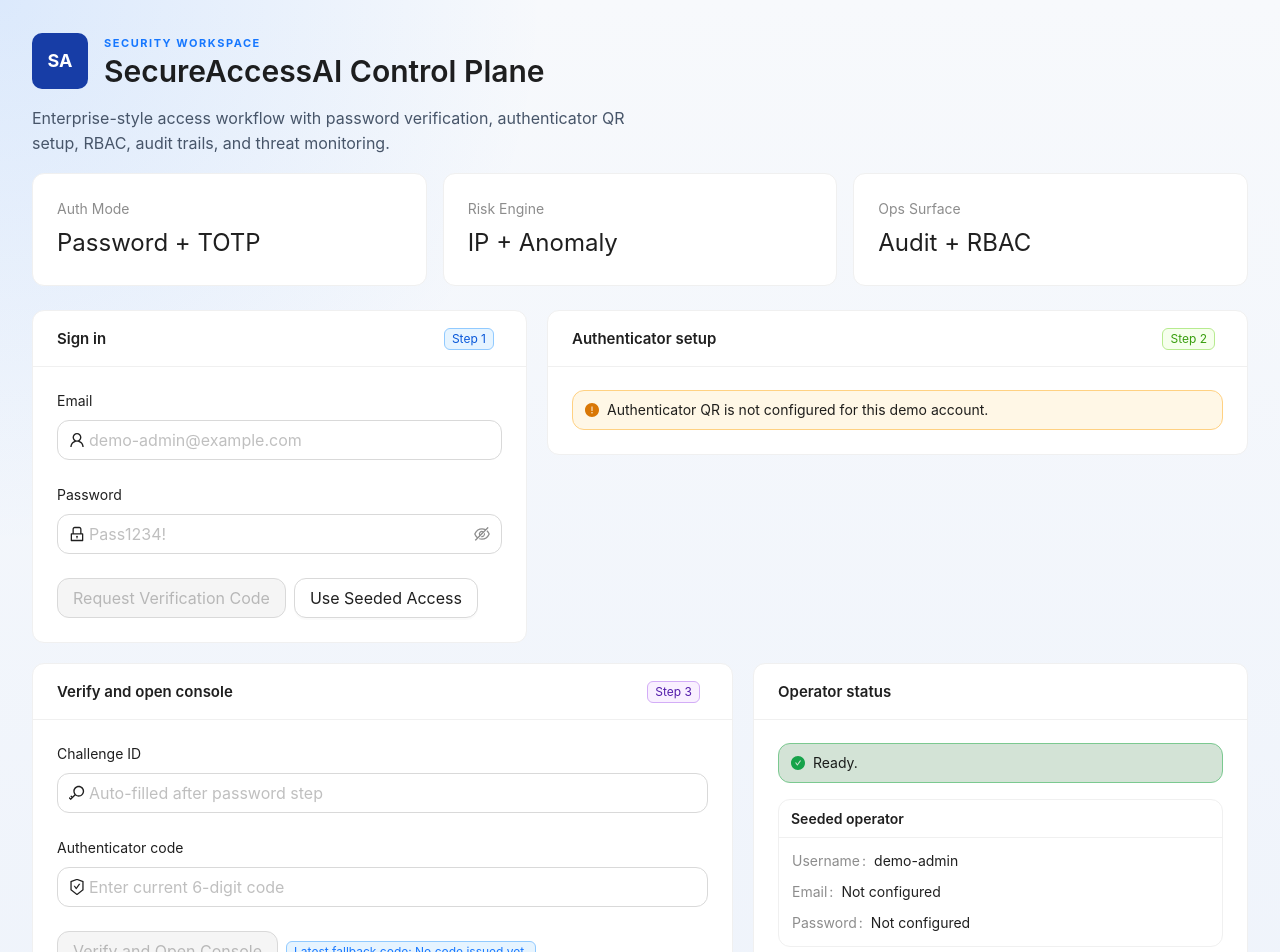
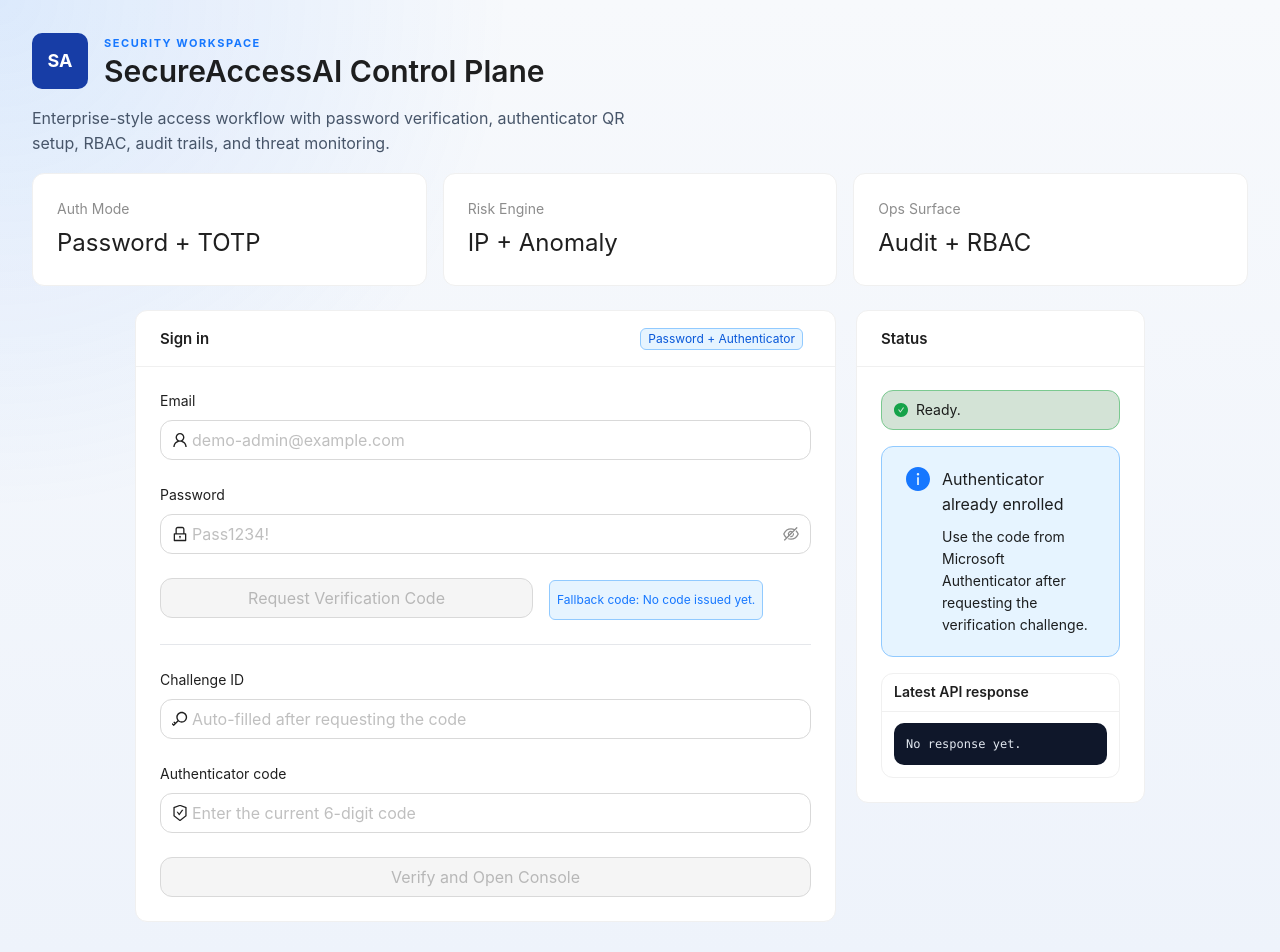
Before and after one commit to julianlu26/SecureAccessAI, a React app in the folder frontend/: page / in a window 1280 px wide. Shown: the top 952 px of the page. Built offline with nearby package versions, Linux system fonts and the light colour scheme; the HTML template or start-up script is replaced by a standard one.

Commit message:
refactor(ui): simplify login flow

```diff
--- a/frontend/src/App.jsx
+++ b/frontend/src/App.jsx
@@ -162,10 +162,7 @@ function LoginPage({
   response,
   requestLoginCode,
   handleVerifyCode,
-  fillSeededAccess,
 }) {
-  const totpSetupConfigured = Boolean(bootstrap.demoTotpEnabled && bootstrap.demoTotpQrDataUrl);
-
   return (
     <div className="console-login-page">
       <div className="console-login-shell">
@@ -199,10 +196,12 @@ function LoginPage({
           </Row>
         </div>
 
-        <Row gutter={[20, 20]} align="stretch">
-          <Col xs={24} lg={10}>
-            <Card title="Sign in" extra={<Tag color="blue">Step 1</Tag>}>
+        <Row justify="center" gutter={[20, 20]}>
+          <Col xs={24} lg={16} xl={14}>
+            <Card title="Sign in" extra={<Tag color="blue">Password + Authenticator</Tag>}>
               <Form layout="vertical" onFinish={() => requestLoginCode()}>
+                <Row gutter={[16, 0]}>
+                  <Col xs={24}>
                     <Form.Item label="Email">
                       <Input
                         size="large"
@@ -212,6 +211,8 @@ function LoginPage({
                         placeholder="demo-admin@example.com"
                       />
                     </Form.Item>
+                  </Col>
+                  <Col xs={24}>
                     <Form.Item label="Password">
                       <Input.Password
                         size="large"
@@ -221,84 +222,64 @@ function LoginPage({
                         placeholder="Pass1234!"
                       />
                     </Form.Item>
-                <Space wrap>
-                  <Button type="primary" size="large" htmlType="submit" disabled={!loginForm.email || !loginForm.password}>
+                  </Col>
+                  <Col xs={24} md={14}>
+                    <Button type="primary" size="large" htmlType="submit" disabled={!loginForm.email || !loginForm.password} block>
                       Request Verification Code
                     </Button>
-                  <Button size="large" onClick={fillSeededAccess}>Use Seeded Access</Button>
-                </Space>
+                  </Col>
+                  <Col xs={24} md={10}>
+                    <Tag color="processing" className="login-inline-tag">Fallback code: {latestCode}</Tag>
+                  </Col>
+                </Row>
               </Form>
-            </Card>
-          </Col>
 
-          <Col xs={24} lg={14}>
-            <Card title="Authenticator setup" extra={<Tag color="green">Step 2</Tag>}>
-              {totpSetupConfigured ? (
-                <div className="auth-qr-grid">
-                  <div className="auth-qr-tile">
-                    <img src={bootstrap.demoTotpQrDataUrl} alt="Authenticator QR code" />
-                  </div>
-                  <div>
-                    <Paragraph className="console-muted">
-                      Scan this once with Microsoft Authenticator or Google Authenticator. Then enter the current 6-digit code after requesting a login challenge.
-                    </Paragraph>
-                    <Descriptions size="small" column={1} bordered>
-                      <Descriptions.Item label="Issuer">{bootstrap.demoTotpIssuer || 'SecureAccessAI'}</Descriptions.Item>
-                      <Descriptions.Item label="Account">{bootstrap.demoTotpAccount || bootstrap.demoAdminEmail || 'demo-admin@example.com'}</Descriptions.Item>
-                      <Descriptions.Item label="Manual secret">
-                        <span className="mono-inline">{bootstrap.demoTotpSecret || 'Not configured'}</span>
-                      </Descriptions.Item>
-                    </Descriptions>
-                  </div>
-                </div>
-              ) : (
-                <Alert type="warning" showIcon message="Authenticator QR is not configured for this demo account." />
-              )}
-            </Card>
-          </Col>
+              <div className="login-divider" />
 
-          <Col xs={24} lg={14}>
-            <Card title="Verify and open console" extra={<Tag color="purple">Step 3</Tag>}>
               <Form layout="vertical" onFinish={handleVerifyCode}>
+                <Row gutter={[16, 0]}>
+                  <Col xs={24}>
                     <Form.Item label="Challenge ID">
                       <Input
                         size="large"
                         prefix={<KeyOutlined />}
                         value={verifyForm.challenge_id}
                         onChange={(event) => setVerifyForm((prev) => ({ ...prev, challenge_id: event.target.value }))}
-                    placeholder="Auto-filled after password step"
+                        placeholder="Auto-filled after requesting the code"
                       />
                     </Form.Item>
+                  </Col>
+                  <Col xs={24}>
                     <Form.Item label="Authenticator code">
                       <Input
                         size="large"
                         prefix={<SafetyCertificateOutlined />}
                         value={verifyForm.code}
                         onChange={(event) => setVerifyForm((prev) => ({ ...prev, code: event.target.value }))}
-                    placeholder="Enter current 6-digit code"
+                        placeholder="Enter the current 6-digit code"
                       />
                     </Form.Item>
-                <Space wrap>
-                  <Button type="primary" size="large" htmlType="submit" disabled={!verifyForm.challenge_id || !verifyForm.code}>
+                  </Col>
+                  <Col xs={24}>
+                    <Button type="primary" size="large" htmlType="submit" disabled={!verifyForm.challenge_id || !verifyForm.code} block>
                       Verify and Open Console
                     </Button>
-                  <Tag color="processing">Latest fallback code: {latestCode}</Tag>
-                </Space>
+                  </Col>
+                </Row>
               </Form>
             </Card>
           </Col>
 
-          <Col xs={24} lg={10}>
-            <Card title="Operator status">
+          <Col xs={24} lg={8} xl={6}>
+            <Card title="Status">
               <Space direction="vertical" size={16} style={{ width: '100%' }}>
                 <Alert type={responseTag(message)} showIcon message={message} />
-                <Card size="small" title="Seeded operator" bodyStyle={{ paddingTop: 12, paddingBottom: 12 }}>
-                  <Descriptions size="small" column={1}>
-                    <Descriptions.Item label="Username">{bootstrap.demoAdminUsername || 'demo-admin'}</Descriptions.Item>
-                    <Descriptions.Item label="Email">{bootstrap.demoAdminEmail || 'Not configured'}</Descriptions.Item>
-                    <Descriptions.Item label="Password">{bootstrap.demoAdminPassword || 'Not configured'}</Descriptions.Item>
-                  </Descriptions>
-                </Card>
+                <Alert
+                  type="info"
+                  showIcon
+                  message="Authenticator already enrolled"
+                  description="Use the code from Microsoft Authenticator after requesting the verification challenge."
+                />
                 <Card size="small" title="Latest API response">
                   <pre className="json-block">{response}</pre>
                 </Card>
@@ -717,11 +698,6 @@ export function App() {
     window.location.assign('/');
   }
 
-  function fillSeededAccess() {
-    setLoginForm({ email: bootstrap.demoAdminEmail || '', password: bootstrap.demoAdminPassword || '' });
-    setMessage('Seeded access credentials copied into the sign-in form.');
-  }
-
   if (!isDashboardRoute) {
     return (
       <LoginPage
@@ -734,7 +710,6 @@ export function App() {
         response={response}
         requestLoginCode={requestLoginCode}
         handleVerifyCode={handleVerifyCode}
-        fillSeededAccess={fillSeededAccess}
       />
     );
   }
--- a/frontend/src/styles.css
+++ b/frontend/src/styles.css
@@ -91,6 +91,19 @@ body {
 
 .json-block--compact {
   max-height: 180px;
+}
+
+.login-divider {
+  height: 1px;
+  margin: 24px 0;
+  background: #e5e7eb;
+}
+
+.login-inline-tag {
+  display: inline-flex;
+  align-items: center;
+  min-height: 40px;
+  margin-top: 2px;
 }
 
 .antd-console-layout {
```
Also changed, not shown: 2 other files (tests, documents, lock files or other folders). Lines whose indentation alone changed are shown as unchanged.
